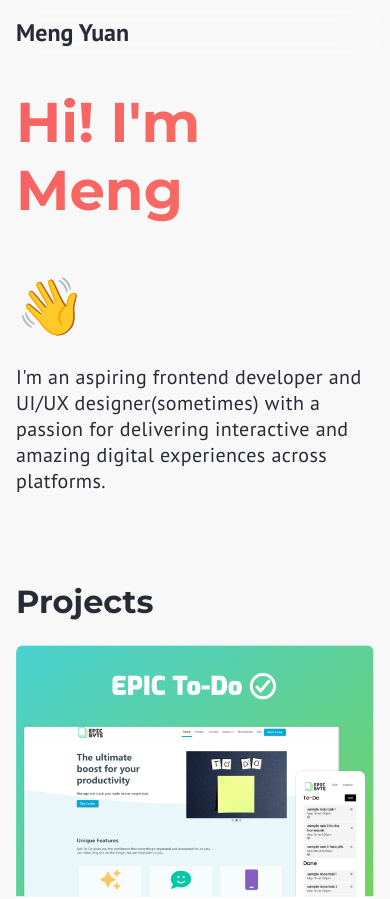
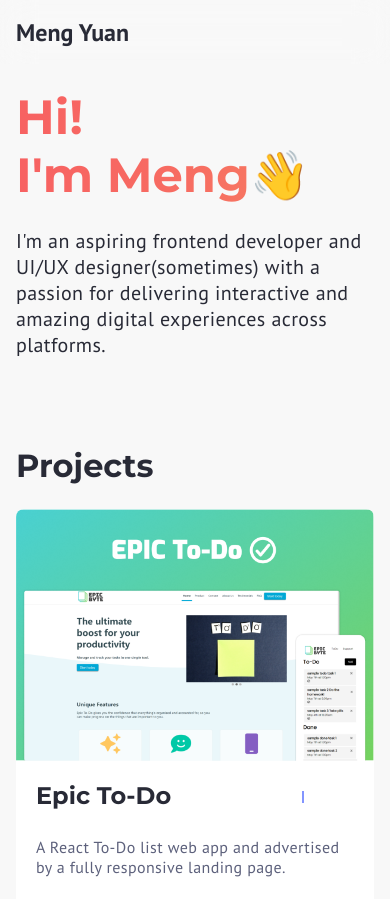
Before and after one commit to mong00x/portfolio, a Next.js app: page / in a window 390 px wide. Shown: the top 899 px of the page. Built offline with nearby package versions, Linux system fonts and the light colour scheme.

Commit message:
fix hero text in small screens and disable project hover in touch screen

```diff
--- a/pages/index.js
+++ b/pages/index.js
@@ -92,8 +92,10 @@ export default function Home() {
           <div className={styles.container}>
             <div className={styles.greetings}>
               <div className={(styles.flex, styles.title)}>
-                <h1 className={styles.meng}>Hi! I'm Meng</h1>
-                <h1>👋</h1>
+                <h1 className={styles.meng}>
+                  Hi! <div className={styles.linebreaker}></div>I'm Meng
+                </h1>
+                <h1 className={styles.emoji}>👋</h1>
               </div>
               <p className={styles.intro}>
                 I'm an aspiring frontend developer and UI/UX designer(sometimes)
@@ -123,11 +125,10 @@ export default function Home() {
           </div>
         </section>
 
-        <section id="about" className={styles.container}>
+        {/* <section id="about" className={styles.container}>
           <h2>About</h2>
           <div className={styles.about}>
             <div className={styles.aboutImg}>
-              {/* <Image src="" alt="Meng Yuan" /> */}
             </div>
             <div className={styles.aboutText}>
               <p>
@@ -142,7 +143,7 @@ export default function Home() {
               </p>
             </div>
           </div>
-        </section>
+        </section> */}
       </main>
     </div>
   );
--- a/styles/Home.module.css
+++ b/styles/Home.module.css
@@ -84,8 +84,13 @@
   flex-direction: column;
 }
 
-.hero .title h1 {
-  display: inline-block;
+.title {
+  display: flex;
+  flex-direction: row;
+}
+
+.linebreaker {
+  display: none;
 }
 
 .hero .intro {
@@ -162,6 +167,15 @@
     margin: 1rem;
   }
 
+  .hero {
+    padding: 4rem 0 2rem 0;
+  }
+
+  .intro {
+    font-size: 1.25rem !important;
+    width: 80% !important;
+  }
+
   .grid {
     grid-template-columns: 1fr 1fr;
   }
@@ -185,15 +199,18 @@
     padding-top: 4rem;
   }
 
-  .hero .title h1 {
-    display: inline-block;
-    font-size: 3.5rem;
-  }
-
   .hero .intro {
     width: auto;
     color: var(--dark-color);
     font-size: 1.25rem;
+  }
+
+  .linebreaker {
+    display: block;
+  }
+
+  .emoji {
+    align-self: end;
   }
 
   .grid {
--- a/styles/Project.module.css
+++ b/styles/Project.module.css
@@ -106,11 +106,8 @@
 }
 
 @media (pointer: coarse) {
-  .project {
-    transition: none;
-  }
   .project:hover,
   .project:focus-within {
-    margin: auto;
+    margin: unset;
   }
 }
```
